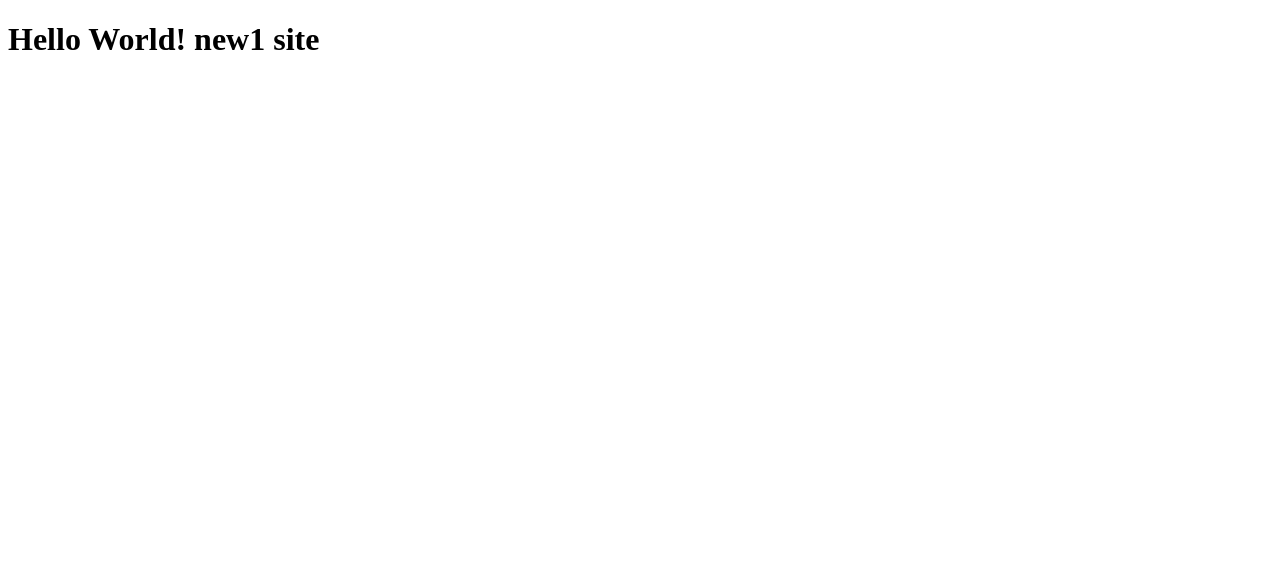
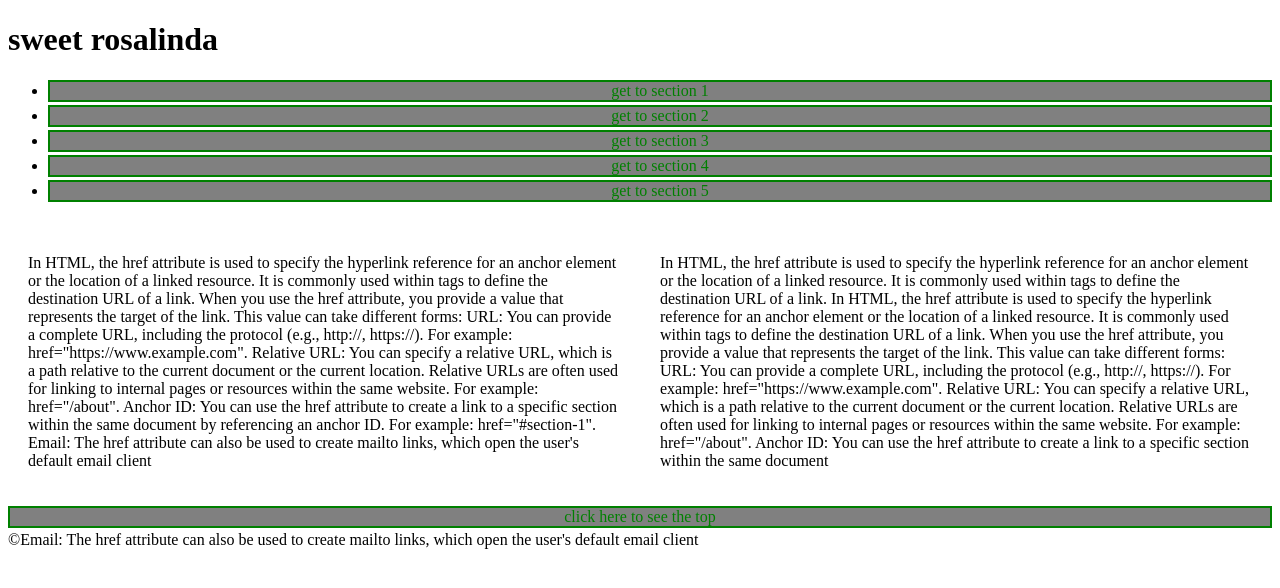
Before and after one commit to Borngod/Front-End-coursera, a plain HTML site: page index.html in a window 1280 px wide. Drawn offline with Linux system fonts and the light colour scheme.

Commit message:
ready for something new

```diff
--- a/index.html
+++ b/index.html
@@ -1,10 +1,128 @@
 <!DOCTYPE html>
+<html lang="en">
+<head>
+	<meta charset="utf-8">
+<title>Hello World</title>
+<style type="text/css">
 
-<html>
-<head>
-<title>Hello World</title>
+
+
+	* {
+    	box-sizing: border-box;
+    }
+
+	body{
+
+
+	}
+	/*.box {
+		background-color: violet;
+		padding: 12px;
+		border: 5px solid green;
+        box-sizing: content-box;
+        margin: 20px;*/
+	}
+
+    }
+
+    .container
+    {
+    	overflow: auto;
+    }
+
+	.p1{
+
+		padding: 20px;
+
+		float: left;
+		width:50%;
+
+
+
+	}
+
+	.p2
+	{
+
+		padding: 20px;
+
+		float: right;
+		width: 50%;
+
+
+
+	}
+	/*.content{
+		background-color: orange;*/
+
+	}
+
+     {
+
+    	color:blue;
+    }
+
+    .containe
+    {
+    	clear: both;
+    }
+	/*#section1{
+		color: red;
+*/
+
+	}
+/*	.clear{
+		font-size: 25px;
+		text-shadow: 0.2px;
+		color: gold;
+	}*/
+
+
+	body li {
+		list-style: none;
+		font-size: 25px;
+	}
+
+	 a:link, a:visited {
+		text-decoration: none;
+		color: green;
+		background-color: gray;
+		border: 2.5px solid green;
+		margin-bottom:  3px;
+		display: block;
+		text-align: center;
+	}
+
+	a:hover, a:active{
+		background-color: pink;
+		color: purple;
+
+	}
+
+</style>
+
 </head>
 <body>
-<h1>Hello World! new1 site</h1>
+	<h1 class="p0">sweet rosalinda </h1>
+
+	<ul>
+	<li><a href="#section1">get to section 1</a></li>
+    <li><a href="#section2">get to section 2 </a></li>
+    <li><a href="#section3">get to section 3 </a></li>
+    <li><a href="#section4">get to section 4</a></li>
+    <li><a href="#section5">get to section 5 </a></li>
+</ul>
+<div class="container">
+<p  class="p1">In HTML, the href attribute is used to specify the hyperlink reference for an anchor element or the location of a linked resource. It is commonly used within tags to define the destination URL of a link. When you use the href attribute, you provide a value that represents the target of the link. This value can take different forms: URL: You can provide a complete URL, including the protocol (e.g., http://, https://). For example: href="https://www.example.com". Relative URL: You can specify a relative URL, which is a path relative to the current document or the current location. Relative URLs are often used for linking to internal pages or resources within the same website. For example: href="/about". Anchor ID: You can use the href attribute to create a link to a specific section within the same document by referencing an anchor ID. For example: href="#section-1". Email: The href attribute can also be used to create mailto links, which open the user's default email client</p>
+
+<p class="p2">
+In HTML, the href attribute is used to specify the hyperlink reference for an anchor  element or the location of a linked resource. It is commonly used within tags to define the destination URL of a link.
+In HTML, the href attribute is used to specify the hyperlink reference for an anchor element or the location of a linked resource. It is commonly used within tags to define the destination URL of a link. When you use the href attribute, you provide a value that represents the target of the link. This value can take different forms: URL: You can provide a complete URL, including the protocol (e.g., http://, https://). For example: href="https://www.example.com". Relative URL: You can specify a relative URL, which is a path relative to the current document or the current location. Relative URLs are often used for linking to internal pages or resources within the same website. For example: href="/about". Anchor ID: You can use the href attribute to create a link to a specific section within the same document
+</p>
+</div>
+
+<div class="containe"><a href="#top">click here to see the top </a></div>
+
+&copy;Email: The href attribute can also be used to create mailto links, which open the user's default email client
 </body>
 </html>
```
